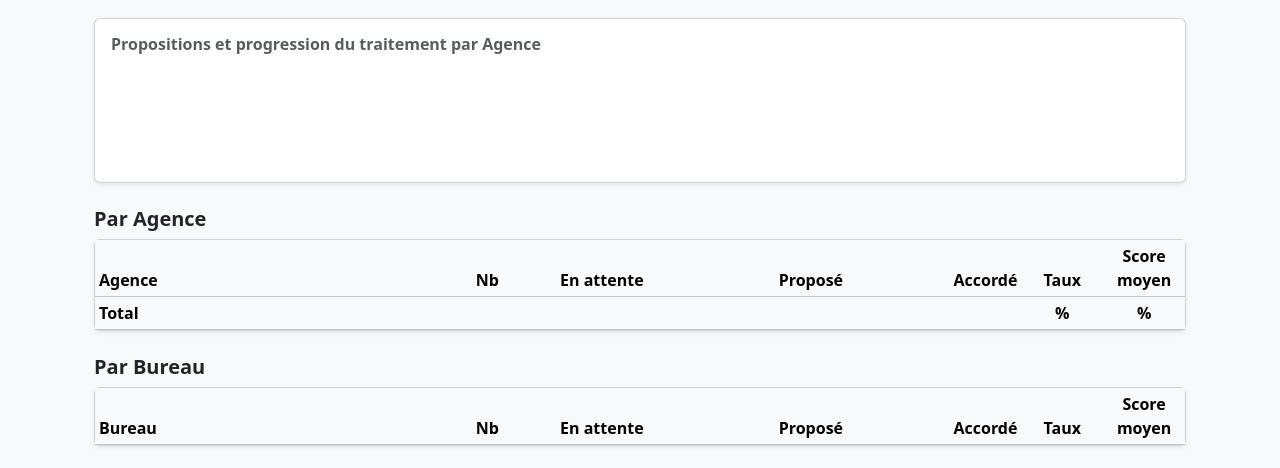
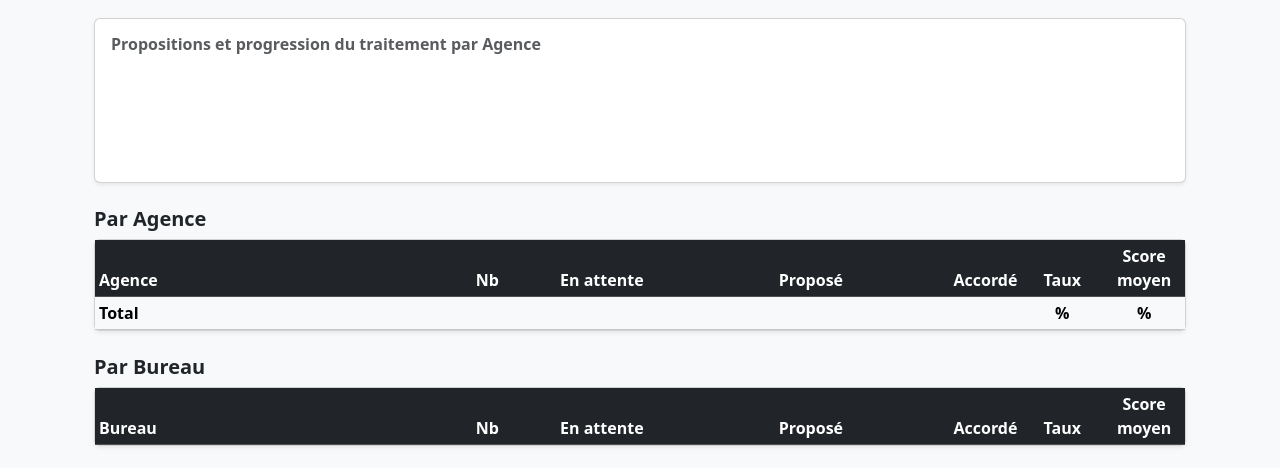
Before and after one commit to alledsi/renouvellements, a Django app: template frontend/templates/proposals/reporting.html in a window 1280 px wide. Shown: the part 1041-1509 px from the top of the page. Run offline with Django 5.2, Linux system fonts and the light colour scheme; the template is opened without the code that fills it, so the values that code supplies are empty.

Commit message:
Reporting: en-tetes des tableaux par agence/bureau en fond noir

```diff
--- a/frontend/templates/proposals/reporting.html
+++ b/frontend/templates/proposals/reporting.html
@@ -142,7 +142,7 @@
     <div class="table-responsive">
       <table class="table table-sm table-hover align-middle mb-0" style="table-layout:fixed;">
         <colgroup><col style="width:32%"><col style="width:8%"><col style="width:13%"><col style="width:16%"><col style="width:16%"><col style="width:7.5%"><col style="width:7.5%"></colgroup>
-        <thead class="table-light">
+        <thead class="table-dark">
           <tr>
             <th>Agence</th>
             <th class="text-center">Nb</th>
@@ -187,7 +187,7 @@
     <div class="table-responsive" style="max-height: 360px; overflow:auto;">
       <table class="table table-sm table-hover align-middle mb-0" style="table-layout:fixed;">
         <colgroup><col style="width:32%"><col style="width:8%"><col style="width:13%"><col style="width:16%"><col style="width:16%"><col style="width:7.5%"><col style="width:7.5%"></colgroup>
-        <thead class="table-light" style="position: sticky; top:0; z-index:2;">
+        <thead class="table-dark" style="position: sticky; top:0; z-index:2;">
           <tr>
             <th>Bureau</th>
             <th class="text-center">Nb</th>
```
